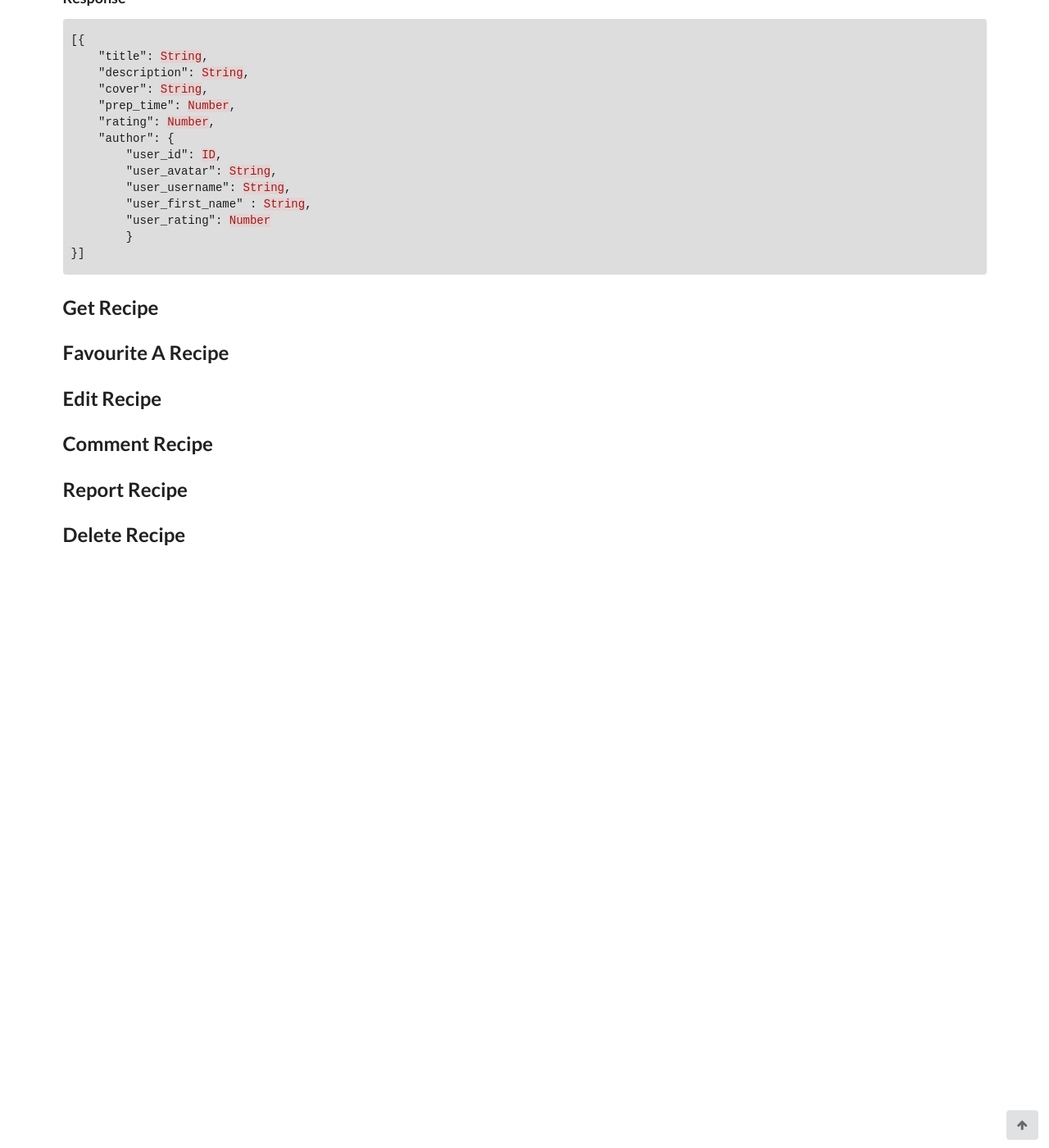
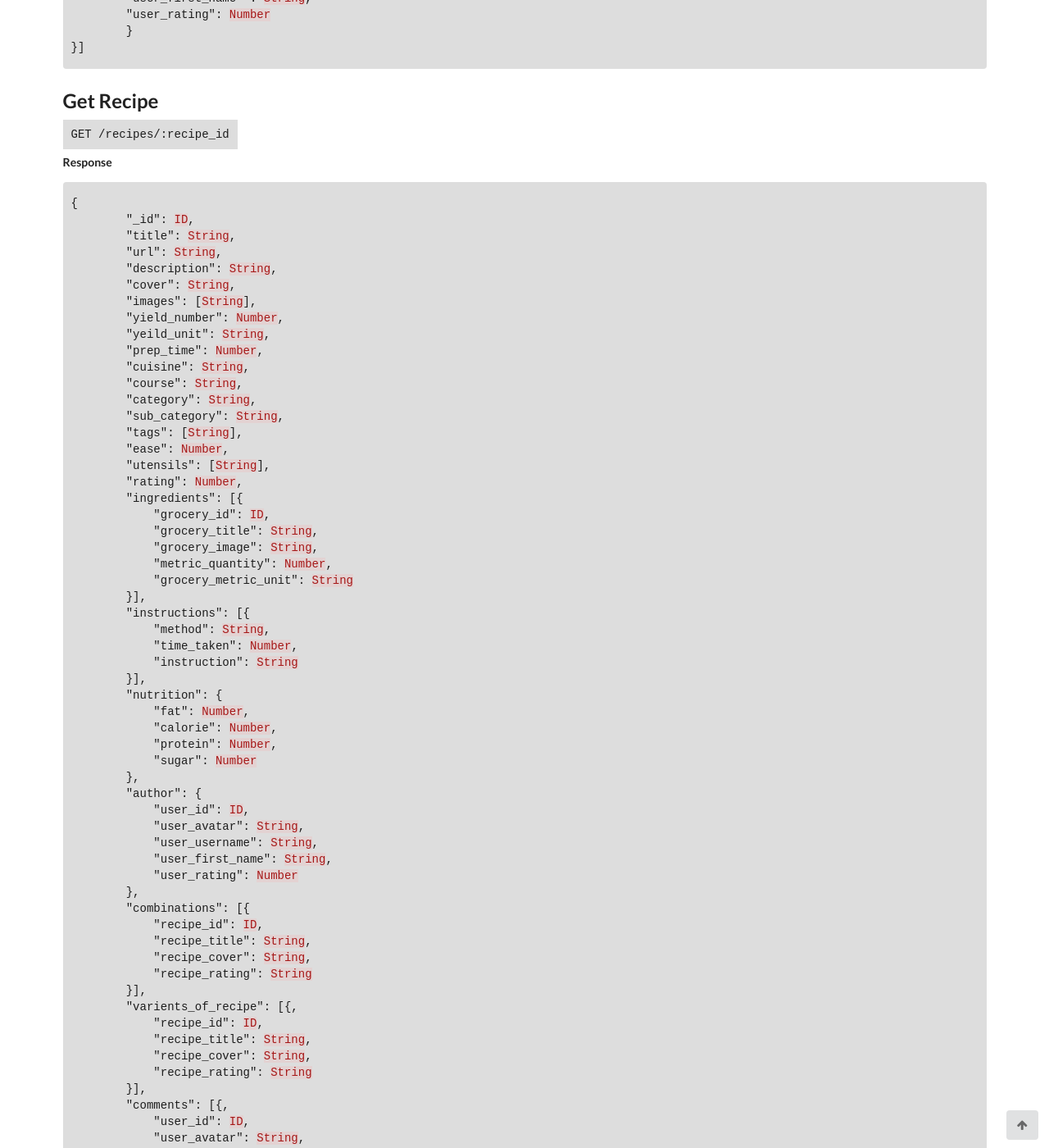
Before and after one commit to letsallchef/docs, a Jekyll site: the page built from _posts/api/2017-03-09-recipes.md, in a window 1280 px wide and 1400 px high, scrolled down 1939 px. Shown: the whole window at 82% size. Built offline with Jekyll 4.4.1, drawn with Linux system fonts in a browser that asks for light colours; before the commit the page ends 2607 px from its top, so only the background shows below that; some of the changed text lies outside the part shown.

Commit message:
changes style and adds comment parameters

```diff
--- a/_posts/api/2017-03-09-recipes.md
+++ b/_posts/api/2017-03-09-recipes.md
@@ -116,12 +108,118 @@
 
 ## Get Recipe
 
-## Favourite A Recipe
+`GET /recipes/:recipe_id`
+
+**Response**
+
+{% highlight json %}
+{
+	"_id": ID,
+	"title": String,
+	"url": String,
+	"description": String,
+	"cover": String,
+	"images": [String],
+	"yield_number": Number,
+	"yeild_unit": String,
+	"prep_time": Number,
+	"cuisine": String,
+	"course": String,
+	"category": String,
+	"sub_category": String,
+	"tags": [String],
+	"ease": Number,
+	"utensils": [String],
+	"rating": Number,
+	"ingredients": [{
+	    "grocery_id": ID,
+	    "grocery_title": String,
+	    "grocery_image": String,
+	    "metric_quantity": Number,
+	    "grocery_metric_unit": String
+	}],
+	"instructions": [{
+	    "method": String,
+	    "time_taken": Number,
+	    "instruction": String
+	}],
+	"nutrition": {
+	    "fat": Number,
+	    "calorie": Number,
+	    "protein": Number,
+	    "sugar": Number
+	},
+	"author": {
+	    "user_id": ID,
+	    "user_avatar": String,
+	    "user_username": String,
+	    "user_first_name": String,
+	    "user_rating": Number
+	},
+	"combinations": [{
+	    "recipe_id": ID,
+	    "recipe_title": String,
+	    "recipe_cover": String,
+	    "recipe_rating": String
+	}],
+	"varients_of_recipe": [{,
+	    "recipe_id": ID,
+	    "recipe_title": String,
+	    "recipe_cover": String,
+	    "recipe_rating": String
+	}],
+	"comments": [{,
+	    "user_id": ID,
+	    "user_avatar": String,
+	    "user_username": String,
+	    "user_first_name": String,
+	    "user_rating": Number,
+	    "comment": String,
+	    "rating": Number
+	}]
+}
+{% endhighlight %}
+
+
+## Favourite Recipe
+
+`PATCH /recipes/:recipe_id/favourite`
+
+**Response**
+
+`Status 200`
 
 ## Edit Recipe
 
 ## Comment Recipe
 
+`PATCH /recipes/recipe_id`
+
+**Parameters**
+
+| Name  | Type   | Description                              |
+| ----- | ------ | ---------------------------------------- |
+| comment  | String | Body of the comment. |
+| rating | Number | Rating of the recipe in the order of 1-5 |
+
+**Response**
+
+`Status: 200`
+
+
 ## Report Recipe
 
+`PATCH /recipes/recipe_id`
+
+**Response**
+
+`Status: 200`
+
+
 ## Delete Recipe
+
+`DELETE /recipes/recipe_id`
+
+**Response**
+
+`Status: 200`
```
Also changed, not shown: other parts of _posts/api/2017-03-09-recipes.md (+5 -13 lines).
